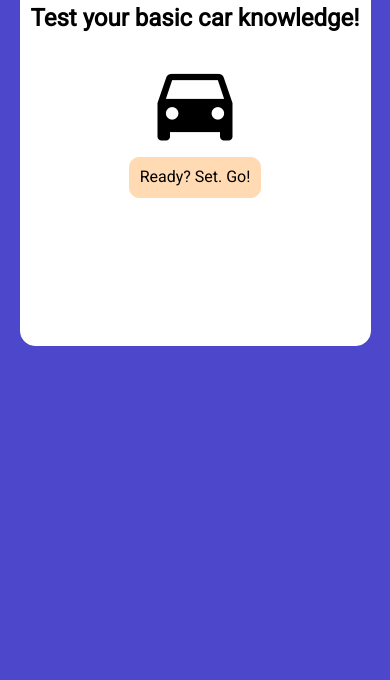
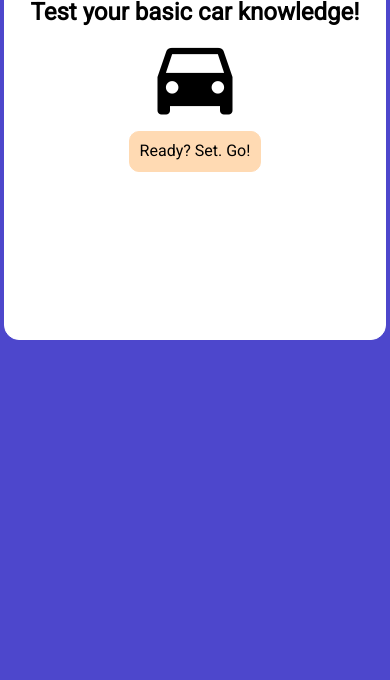
Before and after one commit to codylee02/quiz-app, a plain HTML site: page index.html in a window 390 px wide. Shown: the part 164-844 px from the top of the page. Drawn offline with nearby package versions, Linux system fonts and the light colour scheme.

Commit message:
added CSS for mobile, changed display on tablets & computers

```diff
--- a/index.html
+++ b/index.html
@@ -1,7 +1,9 @@
 <!DOCTYPE html>
 <htmnl lang='en'>
 <head>
+    <meta charset="utf-8">
     <title>Car Quiz</title>
+    <meta name="viewport" content="width=device-width">
     <link rel="stylesheet" href="https://cdnjs.cloudflare.com/ajax/libs/normalize/4.2.0/normalize.min.css">
     <link rel="stylesheet" href="https://fonts.googleapis.com/icon?family=Material+Icons">
     <link href="https://fonts.googleapis.com/css?family=Roboto" rel="stylesheet">
@@ -9,6 +11,7 @@
 </head>
 
 <body>
+    <main role="main">
         <div class="container js-container">
             <div id="quiz-homepage">
                 <h1>Car Quiz</h1>
@@ -22,5 +25,6 @@
         <script src="https://ajax.googleapis.com/ajax/libs/jquery/3.4.1/jquery.min.js"></script>
         <script src="quiz-data.js"></script>
         <script src="index.js"></script>
+    </main>
 </body>
 </html>
--- a/main.css
+++ b/main.css
@@ -1,5 +1,7 @@
 * {
     box-sizing: border-box;
+    margin: 0;
+    padding:0;
 }
 
 body {
@@ -13,9 +15,9 @@ button:hover {
 }
 
 .container {
-    margin: 10px auto;
+    margin: 200px auto;
     height: 500px;
-    width: 90%;
+    max-width: 500px;
     border: 1px white solid;
     border-radius: 15px;
     background: white;
@@ -123,3 +125,16 @@ form button {
     display: block;
 
 }
+
+@media screen and (max-width: 768px) {
+    .container {
+        max-width: 768px;
+        width: 98%;
+        margin: 1%;
+    }
+
+    h2.feedback {
+        font-size: 1.8em;
+    }
+
+}
```
Lines whose indentation alone changed are shown as unchanged.
